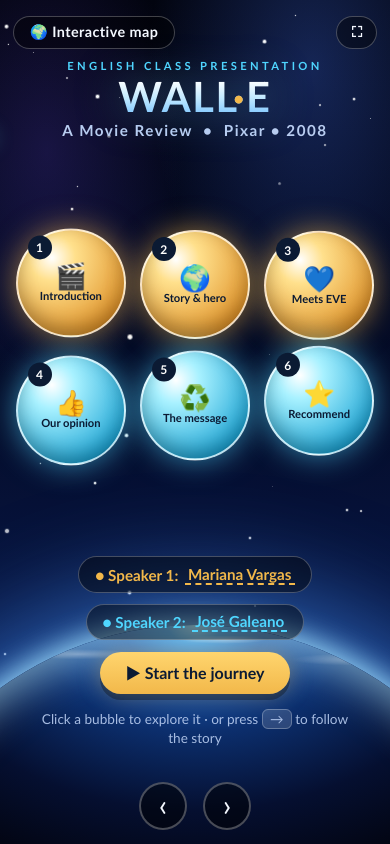
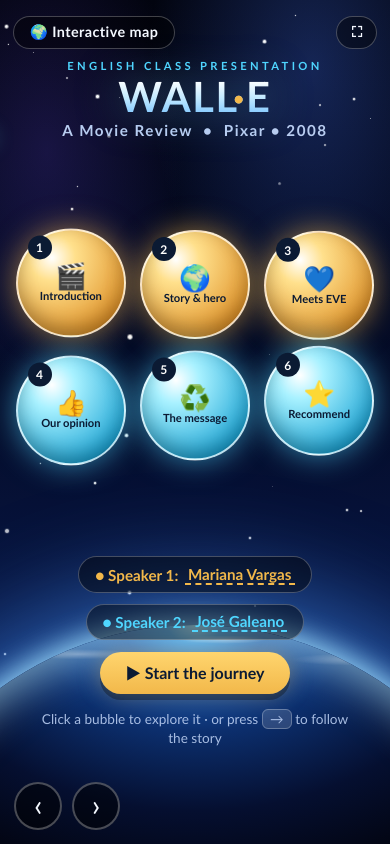
Before and after one commit to LauraVargas22/WallePresentation, a plain HTML site: page index.html in a window 390 px wide. Drawn offline with Linux system fonts and the light colour scheme.

Commit message:
feat: :lipstick: Fix the style of the page and add a new color palette to the website

```diff
--- a/style.css
+++ b/style.css
@@ -368,6 +368,8 @@ button.row:hover { scale: 1.03; }
 @media (max-width: 720px) {
   .hud-btn .lbl { display: none; }
   .dots { display: none; }
+  /* Keep prev/next on the left so the Netlify badge (bottom-right) doesn't cover them */
+  .controls { justify-content: flex-start; gap: 0.6rem; }
   .topic-view:not(.layout-radial) .core { top: 3.9rem; }
 
   .fgrid { grid-template-columns: 1fr; }
```
